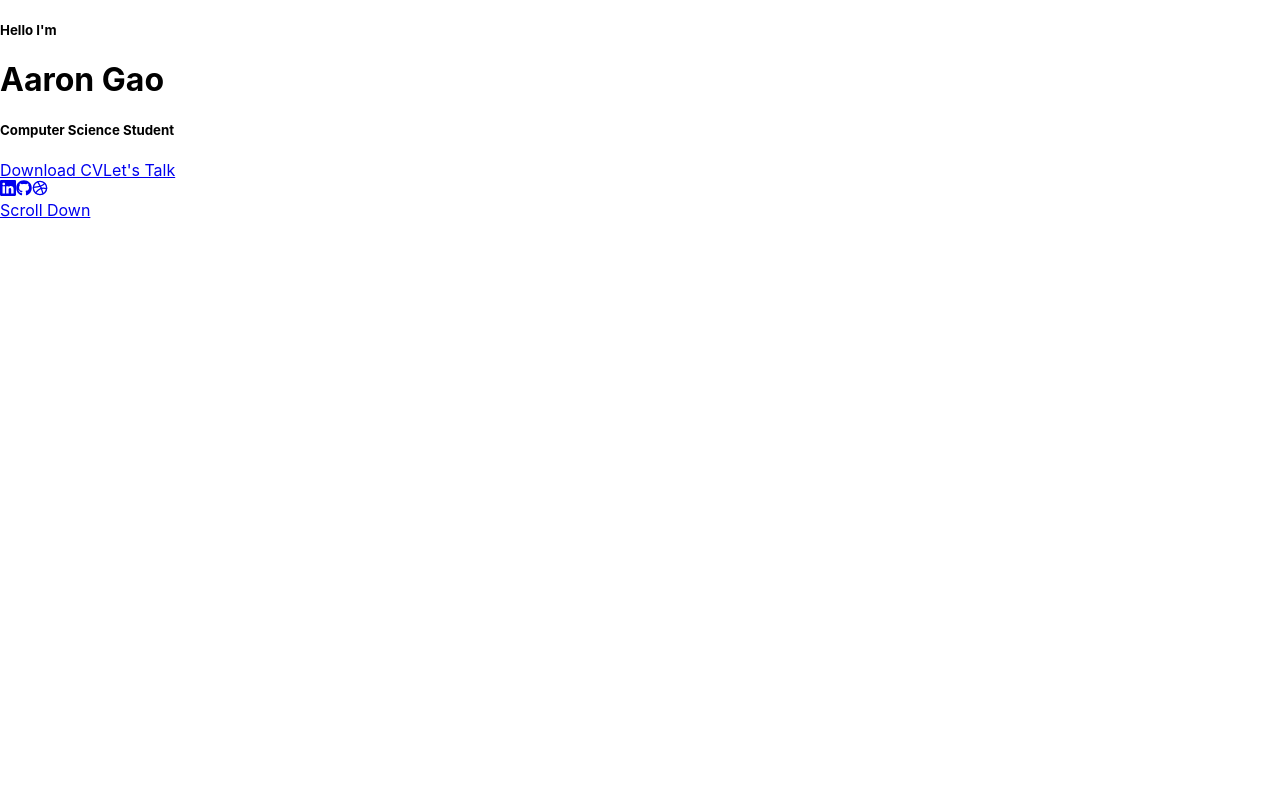
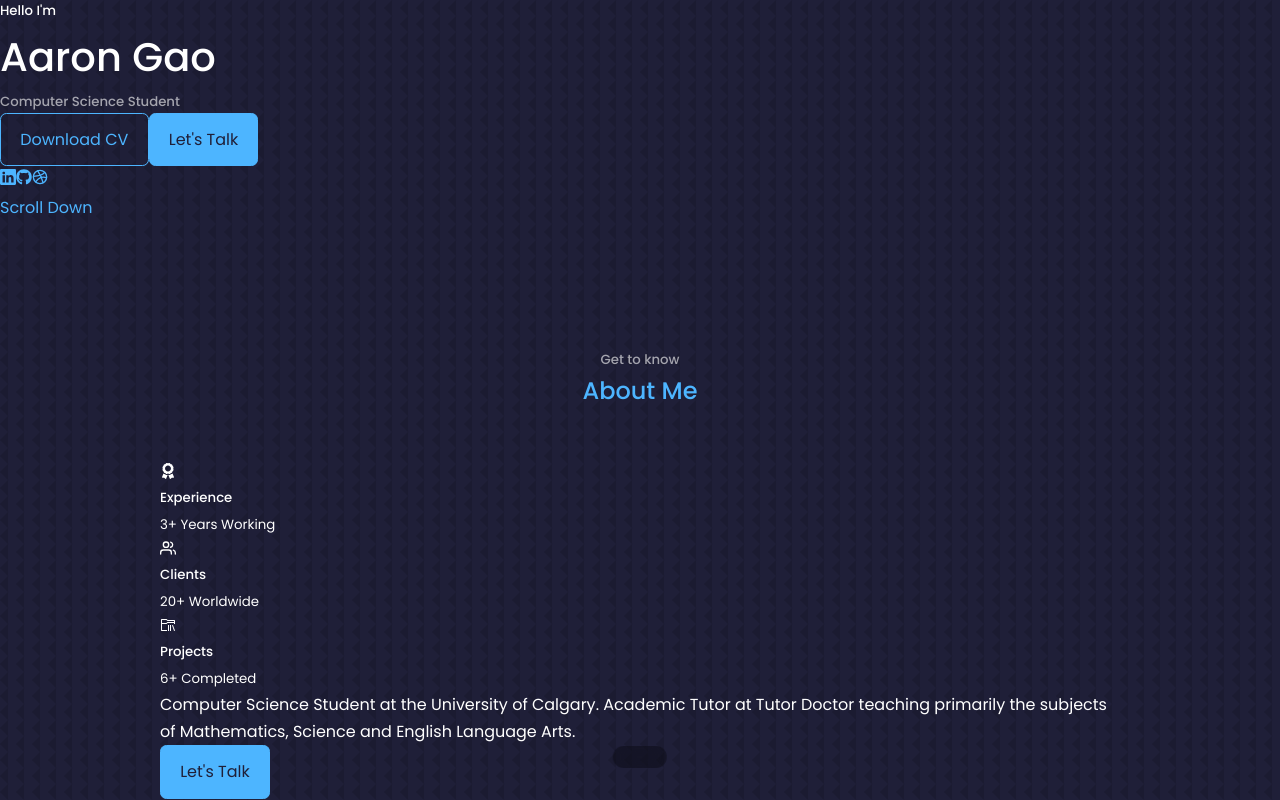
Before and after one commit to gaoaaron1/Portfolio, a React (Create React App) app: page / in a window 1280 px wide. Built offline with nearby package versions, Linux system fonts and the light colour scheme.

Commit message:
Added About Page

```diff
--- a/src/App.tsx
+++ b/src/App.tsx
@@ -2,12 +2,14 @@ import React from 'react';
 import './App.css';
 import Header from './components/header/Header';
 import Nav from './components/navigation/Nav';
+import About from './components/about/About';
 
 function App() {
   return (
     <>
       <Header />
       <Nav />
+      <About />
     </>
   );
 }
--- /dev/null
+++ b/src/components/about/About.tsx
@@ -0,0 +1,52 @@
+import React from 'react'
+import {FaAward} from 'react-icons/fa'
+import {FiUsers} from 'react-icons/fi'
+import {VscFolderLibrary} from 'react-icons/vsc'
+
+import './About.css'
+
+
+
+const About: React.FC = () => {
+    return (
+        <section id='about'>
+            <h5>Get to know</h5>
+            <h2>About Me</h2>
+
+            <div className="container about__container">
+
+
+
+                <div className="about__content">
+                    <div className="about__cards">
+                        <article className='about__card'>
+                            <FaAward className='about__icon'/>
+                            <h5>Experience</h5>
+                            <small>3+ Years Working</small>
+                        </article>
+
+                        <article className='about__card'>
+                            <FiUsers className='about__icon'/>
+                            <h5>Clients</h5>
+                            <small>20+ Worldwide</small>
+                        </article>
+
+                        <article className='about__card'>
+                            <VscFolderLibrary className='about__icon'/>
+                            <h5>Projects</h5>
+                            <small>6+ Completed</small>
+                        </article>
+                    </div>
+
+                    <p>
+                        Computer Science Student at the University of Calgary. Academic Tutor at Tutor Doctor teaching primarily the subjects of Mathematics, Science and English Language Arts.
+                    </p>
+
+                    <a href="#contact" className='btn btn-primary'>Let's Talk</a>
+                </div>
+            </div>
+        </section>
+    )
+}
+
+export default About
--- a/src/components/header/Header.tsx
+++ b/src/components/header/Header.tsx
@@ -2,6 +2,8 @@ import React from 'react'
 import './Header.css'
 import CTA from './CTA'
 import HeaderSocial from './HeaderSocials'
+
+
 
 const Header: React.FC = () => {
   return (
@@ -13,6 +15,9 @@ const Header: React.FC = () => {
         <CTA />
         <HeaderSocial />
 
+        <div className="me">
+
+        </div>
 
         <a href="#contact" className='scroll__down'>Scroll Down</a>
       </div>
--- a/src/components/navigation/Nav.css
+++ b/src/components/navigation/Nav.css
@@ -0,0 +1,33 @@
+nav {
+    background: rgba(0, 0, 0, 0.3);
+    width: max-content;
+    display: block;
+    padding: 0.7rem 1.7rem;
+    z-index: 2;
+    position: fixed;
+    left: 50%;
+    transform: translateX(-50%);
+    bottom: 2rem;
+    display: flex;
+    gap: 0.8rem;
+    border-radius: 3rem;
+    backdrop-filter: blur(15px);
+}
+
+nav a {
+    background: transparent;
+    padding: 0.8rem;
+    border-radius: 50%;
+    display: flex;
+    color: var(--color-light);
+    font-size: 1.1rem;
+}
+
+nav a:hover {
+    background: rgba(0, 0, 0, 0.3);
+}
+
+nav a.active {
+    background: var(--color-primary);
+    color: var(--color-bg);
+}
--- a/src/index.css
+++ b/src/index.css
@@ -1,13 +1,141 @@
-body {
-  margin: 0;
-  font-family: -apple-system, BlinkMacSystemFont, 'Segoe UI', 'Roboto', 'Oxygen',
-    'Ubuntu', 'Cantarell', 'Fira Sans', 'Droid Sans', 'Helvetica Neue',
-    sans-serif;
-  -webkit-font-smoothing: antialiased;
-  -moz-osx-font-smoothing: grayscale;
+@import url("https://fonts.googleapis.com/css2?family=Poppins:wght@300;400;500;600&display=swap");
+
+* {
+    margin: 0;
+    padding: 0;
+    border: 0;
+    outline: 0;
+    box-sizing: border-box;
+    list-style: none;
+    text-decoration: none;
 }
 
-code {
-  font-family: source-code-pro, Menlo, Monaco, Consolas, 'Courier New',
-    monospace;
+/*============== variables for colours and transitions ===============*/
+:root {
+    --color-bg: #1f1f38;
+    --color-bg-variant: #2c2c6c;
+    --color-primary: #4db5ff;
+    --color-primary-variant: rgba(77, 181, 255, 0.4);
+    --color-white: #fff;
+    --color-light: rgba(255, 255, 255, 0.6);
+
+/* transitions */
+--transition: all 400ms ease;
+
+/*these are used for scale accordingly to screen size */
+    --container-width-lg: 75%;
+    --container-width-md: 86%;
+    --container-width-sm: 90%;
 }
+
+html {
+    scroll-behaviour: smooth;
+}
+
+::-webkit-scrollbar {
+    display: none;
+}
+
+body {
+    font-family: 'Poppins', sans-serif;
+    background: var(--color-bg);
+    color: var(--color-white);
+    line-height: 1.7;
+    background-image: url(../src/assets/bg-texture.png);
+}
+
+/* ==================== GENERAL STYLES =================== */
+.container {
+    width: var(--container-width-lg); /* position horizontally */
+    margin: 0 auto;
+}
+
+h1, h2, h3, h4, h5 {
+    font-weight: 500;
+}
+
+h1 {
+    font-size: 2.5rem;
+}
+
+section {
+    margin-top: 8rem;
+}
+
+/*h2 is the subheader, while h5 is the header. */
+section > h2,
+section > h5 {
+    text-align: center;
+    color: var(--color-light);
+}
+
+section > h2 {
+    color: var(--color-primary);
+    margin-bottom: 3rem;
+}
+
+.text-light {
+    color: var(--color-light);
+}
+
+a {
+    color: var(--color-primary);
+    transition: var(--transition);
+}
+
+a:hover {
+    color: var(--color-white);
+}
+
+.btn {
+    width: max-content;
+    display: inline-block;
+    color: var(--color-primary);
+    padding: 0.75rem 1.2rem;
+    border-radius: 0.4rem;
+    cursor: pointer;
+    border: 1px solid var(--color-primary);
+    transition: var(--transition);
+}
+
+.btn:hover {
+    background: var(--color-white);
+    color: var(--color-bg);
+    border-color: transparent;
+}
+
+.btn-primary {
+    background: var(--color-primary);
+    color: var(--color-bg);
+}
+
+img {
+    display: block;
+    width: 100%;
+    object-fit: cover;
+}
+
+/* Media queries to make it responsive.*/
+/* ========================== MEDIA QUERIES (MEDIUM DEVICES) =================== */
+/* tablets */
+@media screen and (max-width: 1024px) {
+    .container {
+        width: var(--container-width-md);
+    }
+
+    section {
+        margin-top: 6rem;
+    }
+}
+
+/* ========================== MEDIA QUERIES (SMALL DEVICES) =================== */
+/* phones */
+@media screen and (max-width: 600px) {
+    .container {
+        width: var(--container-width-sm);
+    }
+
+    section > h2{
+        margin-bottom: 2rem;
+    }
+}
```
Also changed, not shown: src/assets/bg-texture.png (added), src/components/about/About.css (added).
